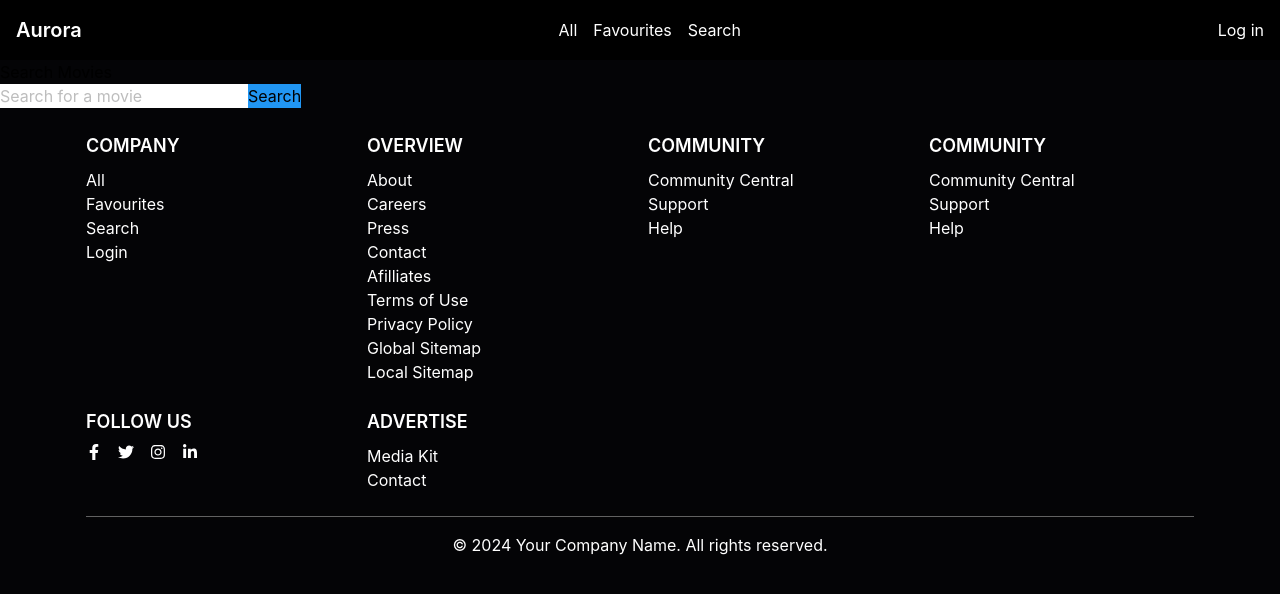
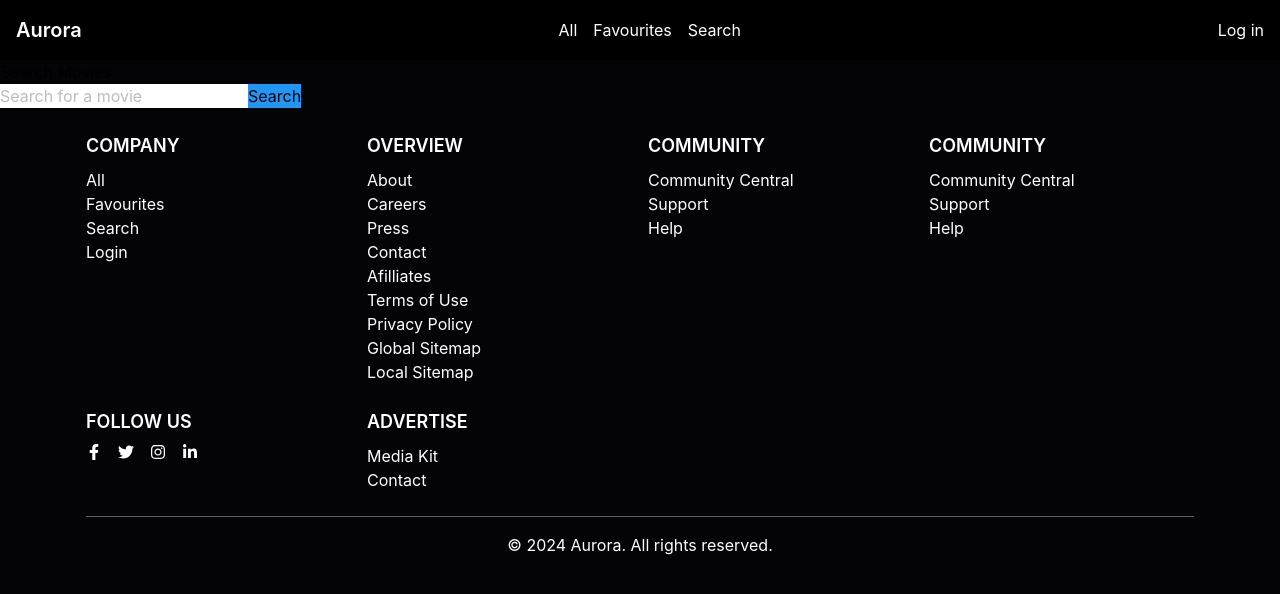
Before and after one commit to apiwemagama/vivify, a React (Create React App) app in the folder frontend/: page /search in a window 1280 px wide. Shown: the top 594 px of the page. Built offline with nearby package versions, Linux system fonts and the light colour scheme.

Commit message:
Configured the Watch Trailer button

```diff
--- a/frontend/src/components/Footer.js
+++ b/frontend/src/components/Footer.js
@@ -70,7 +70,7 @@ const Footer = () => {
                 </div>
                 {/* Copyright section */}
                 <div className="mt-6 text-center border-t border-gray-700 pt-4">
-                    <p>&copy; {new Date().getFullYear()} Your Company Name. All rights reserved.</p>
+                    <p>&copy; {new Date().getFullYear()} Aurora. All rights reserved.</p>
                 </div>
             </div>
         </footer>
--- a/frontend/src/components/MovieDetails.js
+++ b/frontend/src/components/MovieDetails.js
@@ -36,6 +36,8 @@ const MovieDetails = () => {
 
     return (
         <div className="container mx-auto px-4 py-8">
+
+
             <h1 className="text-3xl font-bold mb-4">{movie.title}</h1>
             <img src={`https://image.tmdb.org/t/p/w500${movie.poster_path}`} alt={movie.title} className="w-full mb-4" />
             <p className="mb-4">{movie.overview}</p>
--- a/frontend/src/components/MovieList.js
+++ b/frontend/src/components/MovieList.js
@@ -8,6 +8,7 @@ const MovieList = ({ endpoint, query }) => {
     const [page, setPage] = useState(1);
     const [totalPages, setTotalPages] = useState(1);
     const [backdropPath, setBackdropPath] = useState('');
+    const [id, setID] = useState('');
     const [originalTitle, setOriginalTitle] = useState('');
     const [voteAverage, setVoteAverage] = useState('');
     const [originalLanguage, setOriginalLanguage] = useState('');
@@ -48,6 +49,7 @@ const MovieList = ({ endpoint, query }) => {
                     // Update state with the random movie's details
                     setBackdropPath(randomMovie.backdrop_path);
                     setOriginalTitle(randomMovie.original_title);
+                    setID(randomMovie.id);
                 }
             } catch (error) {
                 console.error('Error fetching backdrop', error);
@@ -70,9 +72,11 @@ const MovieList = ({ endpoint, query }) => {
                             />
                             <div className="absolute inset-0 flex flex-col justify-center items-start px-4 bg-black bg-opacity-50"> {/* Overlay for text */}
                                 <h1 className="text-3xl font-bold mb-5">{originalTitle}</h1>
-                                <button className="bg-[#ff6900] hover:bg-blue-600 text-white font-semibold py-2 px-4 rounded-lg shadow">
-                                    Watch Trailer
-                                </button>
+                                <Link to={`/movie/${id}`}>
+                                    <button className="bg-[#ff6900] hover:bg-blue-600 text-white font-semibold py-2 px-4 rounded-lg shadow">
+                                        Watch Trailer
+                                    </button>
+                                </Link>
                             </div>
                         </div>
                     )}
```
